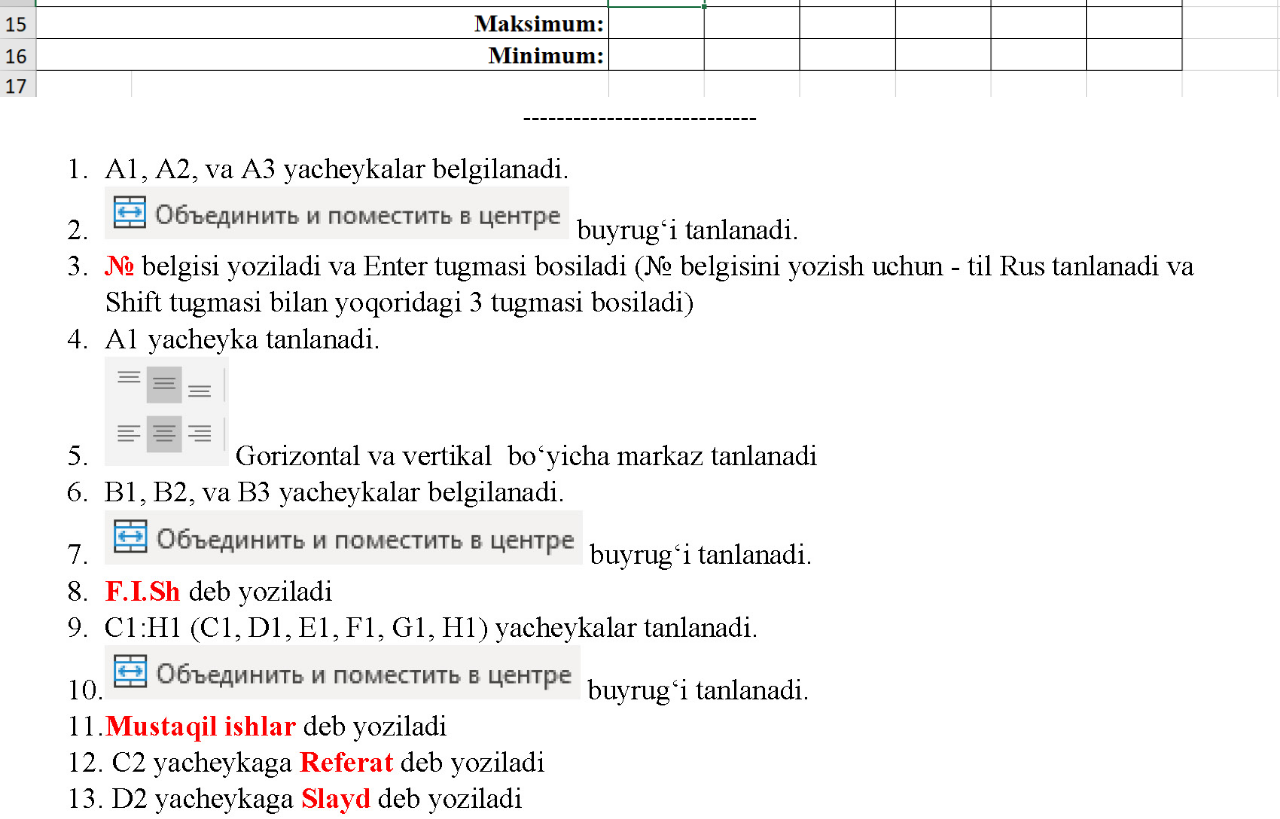
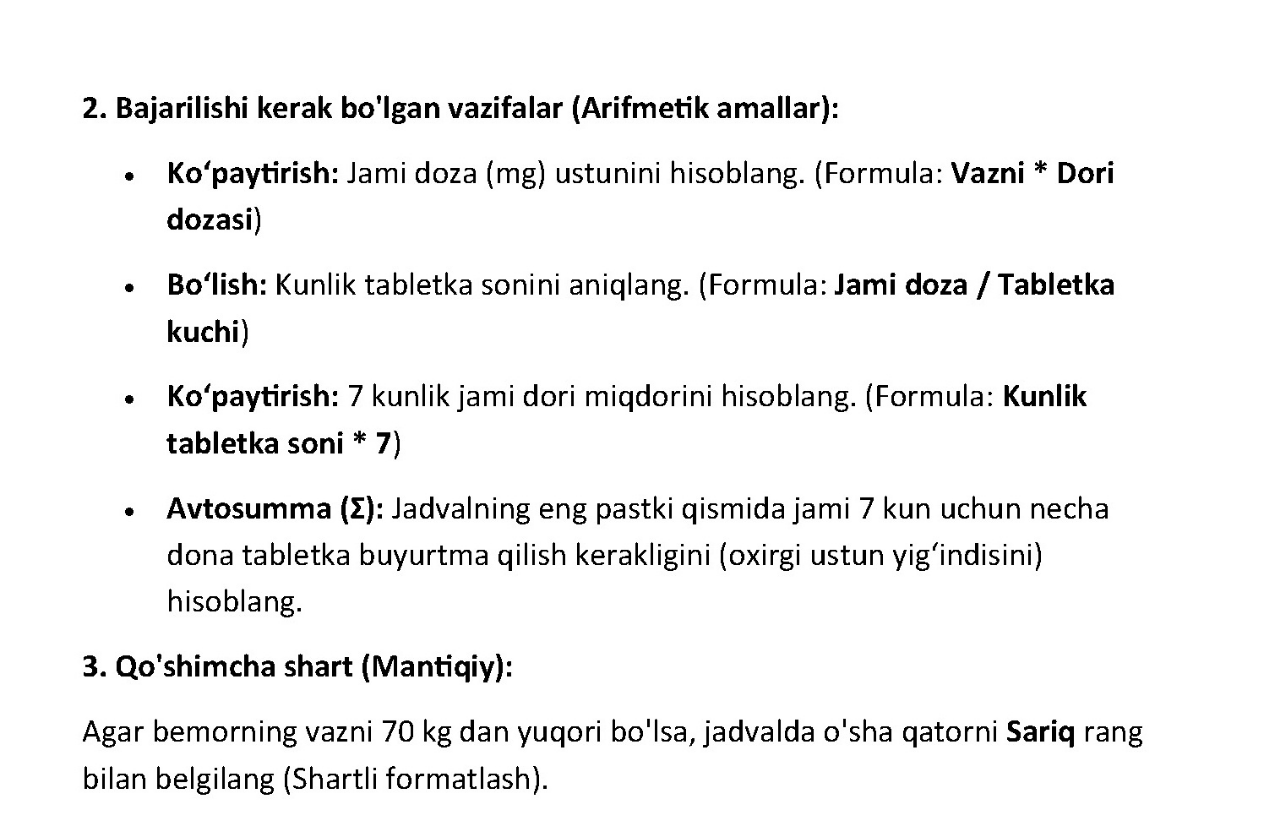
Before and after one commit to fayzullabekchanov/kiut_dars, a React (Create React App) app: page / in a window 1280 px wide. Shown: the part 660-1479 px from the top of the page. Built offline with nearby package versions, Linux system fonts and the light colour scheme.

Commit message:
Excel2.0

```diff
--- a/src/App.js
+++ b/src/App.js
@@ -3,16 +3,18 @@ import React from 'react';
 import 'bootstrap/dist/css/bootstrap.css';
 import './App.css';
 
-import Worddagi3 from './excel1.0.png'
-import Worddagi4 from './excel1.1.jpg'
+import Worddagi3 from './Excel2_xar.jpg'
+import Worddagi4 from './Excel2_xar1.jpg'
+import Worddagi5 from './Excel2_ombor.jpg'
 
 
 function App() {
 
     return (
         <div className="App">
-            <img src={Worddagi3} alt=""/>----------------------------
-            <img src={Worddagi4} alt=""/>----------------------------
+            <img src={Worddagi3} alt=""/>
+            <img src={Worddagi4} alt=""/>----------------------------------------------------------------------------------------------------------------
+            <img src={Worddagi5} alt=""/>----------------------------------------------------------------------------------------------------------------
 
         </div>
     );
```
Also changed, not shown: src/Excel2_xar.jpg.
